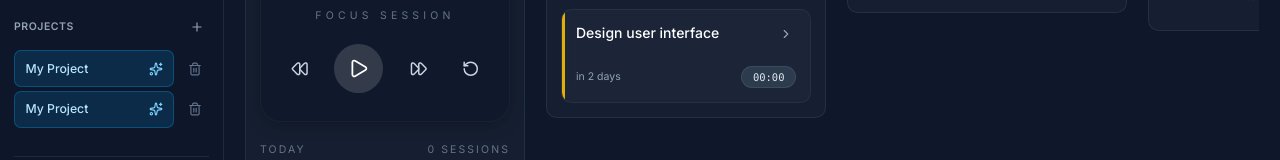
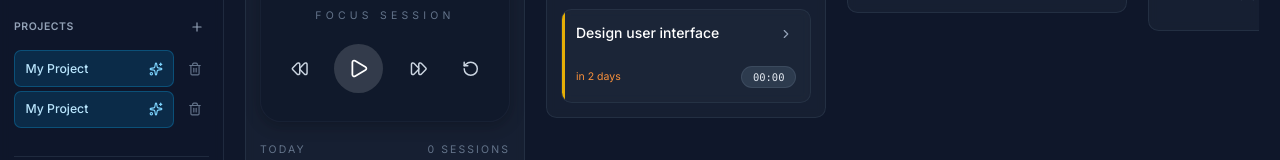
Before and after one commit to lellyresa/kandorov3, a React app in the folder my-web-app/: page / in a window 1280 px wide. Shown: the part 294-454 px from the top of the page. Built offline with nearby package versions, Linux system fonts and the light colour scheme; the HTML template or start-up script is replaced by a standard one.

Commit message:
feat: dynamic due date color system based on urgency with smooth transitions

```diff
--- a/my-web-app/src/components/TaskCard.jsx
+++ b/my-web-app/src/components/TaskCard.jsx
@@ -91,6 +91,24 @@ export default function TaskCard({
 
     // 5) 8+ days away → Month abbreviation + day number
     return `${months[startOfDue.getMonth()]} ${startOfDue.getDate()}`;
+  };
+
+  const getDueDateColor = (dueDate) => {
+    if (!dueDate) return '#9CA3AF'; // gray-400 fallback for no due date
+
+    const now = new Date();
+    const due = new Date(dueDate);
+    const startOfToday = new Date(now.getFullYear(), now.getMonth(), now.getDate());
+    const startOfDue = new Date(due.getFullYear(), due.getMonth(), due.getDate());
+    const msPerDay = 24 * 60 * 60 * 1000;
+    const diffDays = Math.round((startOfDue - startOfToday) / msPerDay);
+
+    if (diffDays < 0) return '#DC2626'; // overdue - deep red
+    if (diffDays === 0) return '#EF4444'; // today - red
+    if (diffDays === 1) return '#F97316'; // tomorrow - deep orange
+    if (diffDays >= 2 && diffDays <= 3) return '#FB923C'; // 2-3 days - orange
+    if (diffDays >= 4 && diffDays <= 7) return '#FFC107'; // 4-7 days - yellow
+    return '#4ADE80'; // 8+ days - green (calm)
   };
 
   const getPriorityBorderHex = (priority) => {
@@ -188,8 +206,11 @@ export default function TaskCard({
           {/* Priority and Due Date - Bottom Left */}
           <div className="flex items-center space-x-3" onClick={(e) => e.stopPropagation()}>
             {/* Due Date */}
-            <div className="flex items-center space-x-1 text-gray-400">
-              <span>
+            <div className="flex items-center space-x-1">
+              <span
+                className="transition-colors duration-300"
+                style={{ color: getDueDateColor(task.dueDate) }}
+              >
                 {formatDueDate(task.dueDate) || 'No due date'}
               </span>
             </div>
```
